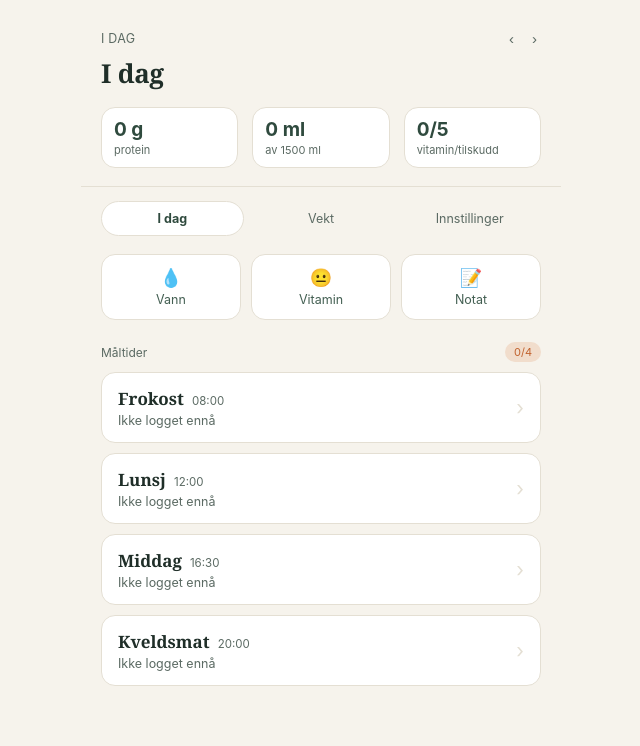
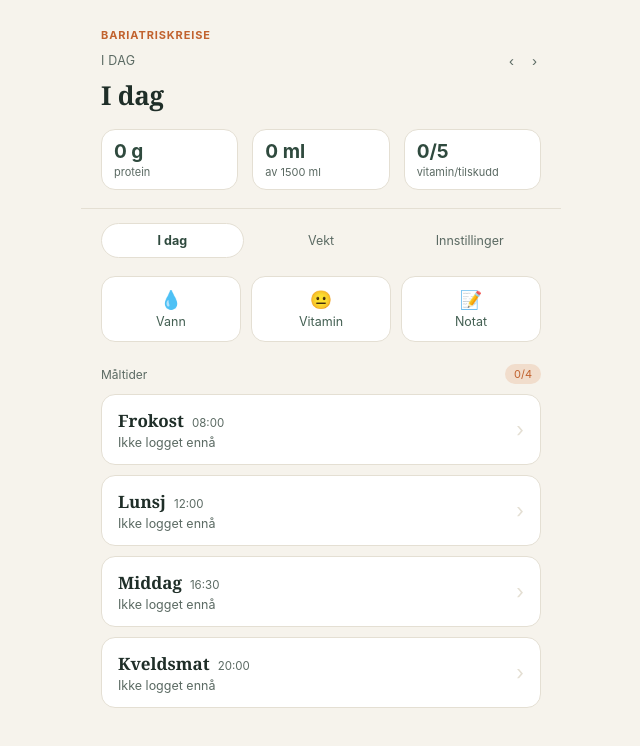
Before and after one commit to ingvardtjelta-IT/BariatricTracking_Claude, a plain HTML site: page index.html in a window 1280 px wide. Shown: the whole page, without its empty margins (319-959 px from the left). Drawn offline with Linux system fonts and the light colour scheme.

Commit message:
Add files via upload

```diff
--- a/index.html
+++ b/index.html
@@ -3,7 +3,7 @@
 <head>
 <meta charset="UTF-8">
 <meta name="viewport" content="width=device-width, initial-scale=1.0">
-<title>Måltidslogg – prototype</title>
+<title>BariatriskReise – prototype</title>
 <style>
   :root{
     --bg: #F6F3EC;
@@ -32,6 +32,14 @@
   header{
     padding: 28px 20px 18px;
     border-bottom: 1px solid var(--line);
+  }
+  header .brand{
+    font-family: -apple-system, 'Segoe UI', sans-serif;
+    font-size: 11px;
+    letter-spacing: .08em;
+    color: var(--clay);
+    font-weight: 700;
+    margin-bottom: 8px;
   }
   header .day{
     font-family: -apple-system, 'Segoe UI', sans-serif;
@@ -719,6 +727,7 @@
     const water = waterTotal(d);
     const takenIds = vitaminsTakenToday(d);
     document.getElementById('headerArea').innerHTML = `
+      <div class="brand">BARIATRISKREISE</div>
       <div class="day">
         <span>${isToday ? 'I DAG' : longDate(d)}</span>
         <span class="datenav">
```
